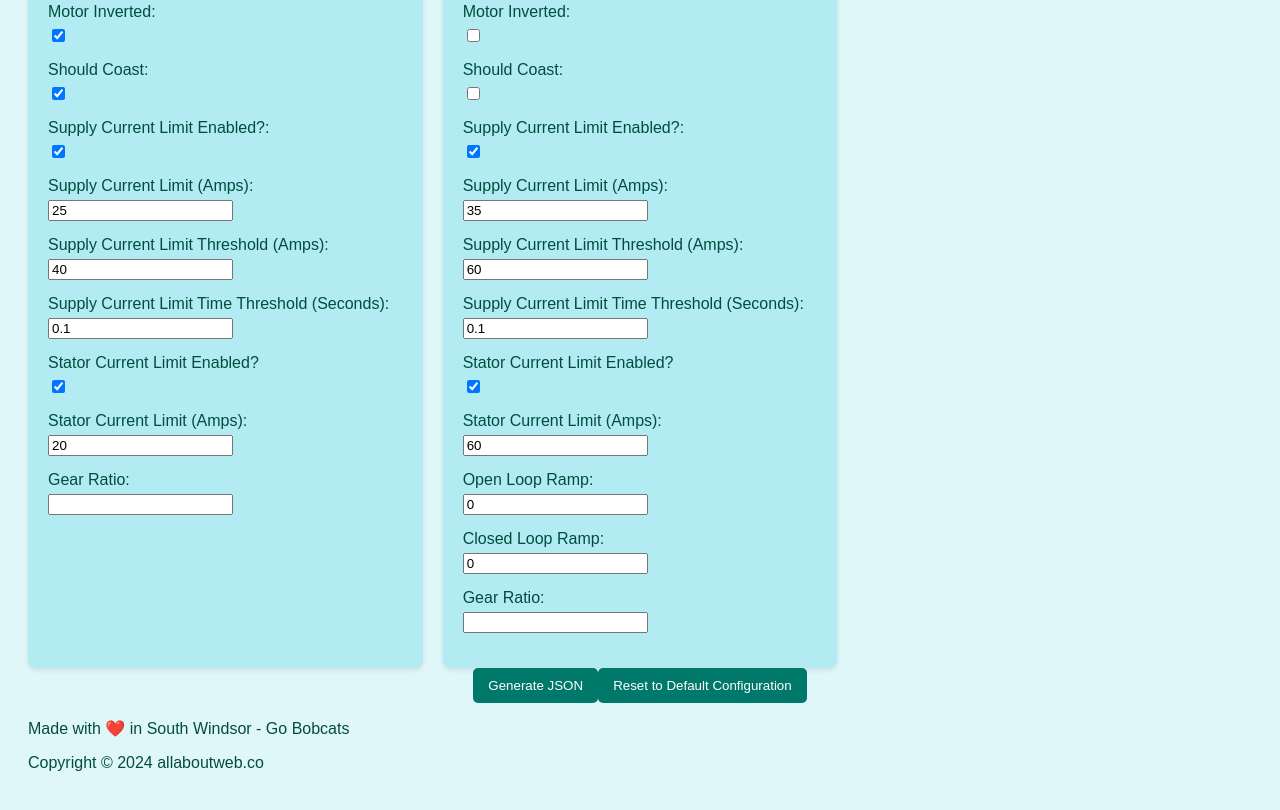
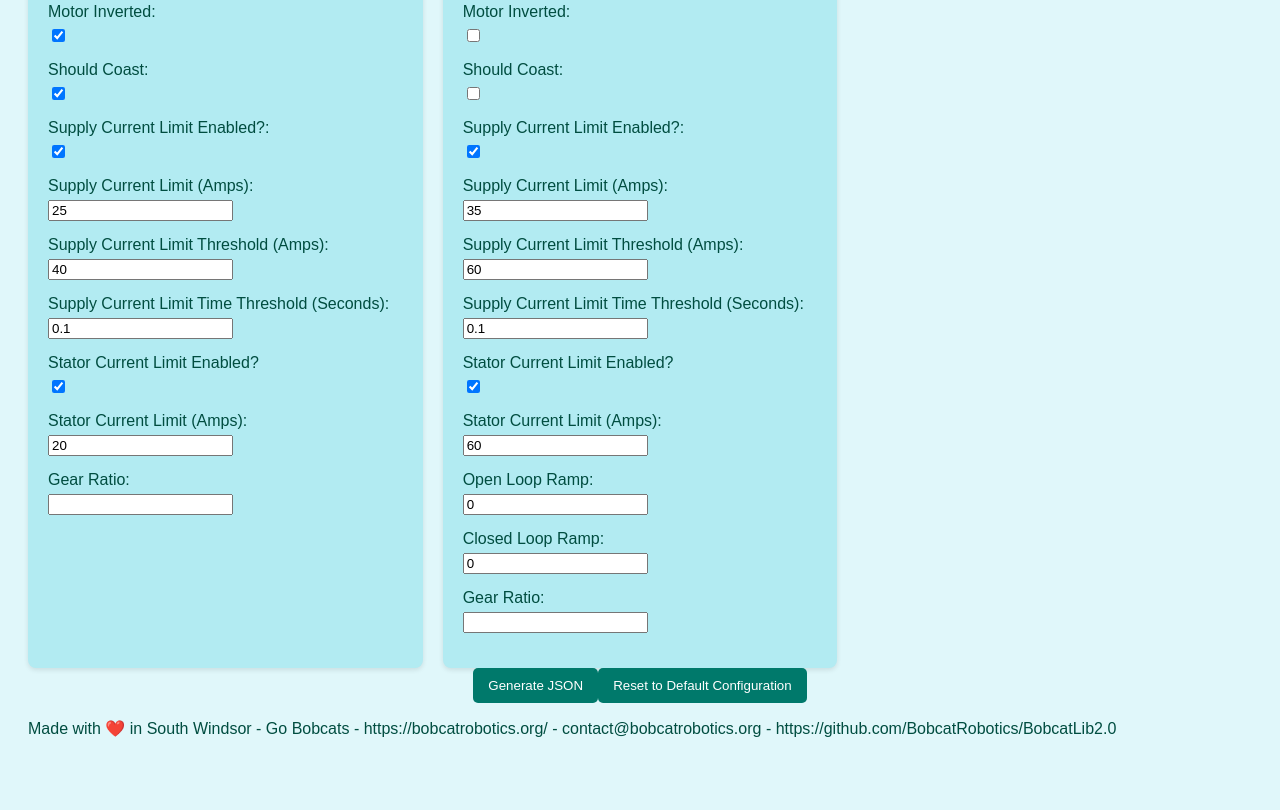
Before and after one commit to Cheekibreekiski/SuperCoolJsonConfigurator, a plain HTML site: page index.html in a window 1280 px wide. Shown: the part 2474-3284 px from the top of the page. After the commit the page ends 3256 px from the top, so only its background shows below. Drawn offline with Linux system fonts and the light colour scheme.

Commit message:
added footer

```diff
--- a/index.html
+++ b/index.html
@@ -365,10 +365,10 @@
 </script>
 <footer>
     <p id="copyright" class="copyright">
-        Made with ❤️ in South Windsor - Go Bobcats
+        Made with ❤️ in South Windsor - Go Bobcats - https://bobcatrobotics.org/ - contact@bobcatrobotics.org - https://github.com/BobcatRobotics/BobcatLib2.0
     </p>
     <p id="copyright" class="copyright">
-        Copyright &copy; 2024 allaboutweb.co
+
     </p>
 </footer>
 
```
